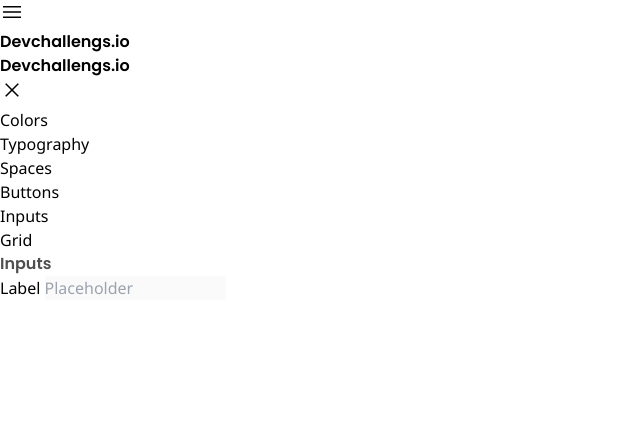
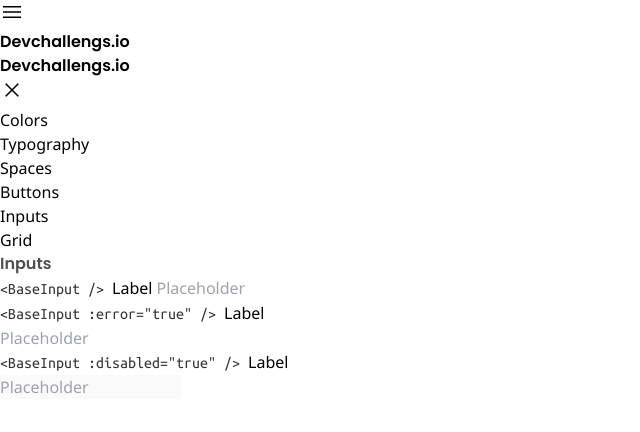
Before and after one commit to RennanPeron/reusable-components, a Vue app: page /inputs in a window 1280 px wide. Shown: the top 432 px of the page, without its empty margins (0-640 px from the left). Built offline with nearby package versions, Linux system fonts and the light colour scheme.

Commit message:
input error added

```diff
--- a/src/components/base/Button.vue
+++ b/src/components/base/Button.vue
@@ -1,6 +1,6 @@
 <template>
     <button type="button" class="rounded-md flex h-fit gap-2" :class="[buttonClass]" :disabled="disabled">
-        {{ text ? text : 'Default' }}
+        {{ text }}
     </button>
 </template>
 
@@ -11,7 +11,8 @@
     props: {
         text: {
             required: false,
-            type: String
+            type: String,
+            default: 'Default'
         },
         icon: {
             required: false,
--- a/src/components/base/Input.vue
+++ b/src/components/base/Input.vue
@@ -1,21 +1,27 @@
 <template>
-    <label :for="id" class="flex flex-col text-gray-900 focus-within:text-blue-400">
+    <label class="flex flex-col text-gray-900 " :class="{
+        'focus-within:text-blue-400': !error,
+        'focus-within:text-red-600 text-red-400': error
+    }">
         <span class="block mb-1 noto-sans text-xs">
             Label
         </span>
-        <input :id="id" type="text" placeholder="Placeholder" class="rounded-lg border-2" :class="{
+        <input type="text" placeholder="Placeholder" class="rounded-lg border-2 hover:border-gray-900" :class="{
+            'focus:border-blue-400 border-gray-400 text-gray-3': !error,
+            'focus:border-red-600 border-red-400 text-gray-3': error,
             'px-3 py-4': !size || size == 'md',
-            'border-gray-400 text-gray-3 hover:border-gray-900 focus:border-blue-400': true,
             'bg-gray-200': disabled
         }" :disabled="disabled">
     </label>
 </template>
 
 <script>
+import { ref } from 'vue';
+
 export default {
     props: {
         id: {
-            required: true,
+            required: false,
             type: String
         },
         size: {
@@ -25,6 +31,17 @@
         disabled: {
             required: false,
             type: Boolean
+        },
+        error: {
+            required: false,
+            type: Boolean
+        }
+    },
+    setup() {
+
+
+        return {
+
         }
     }
 }
--- a/src/views/InputsView.vue
+++ b/src/views/InputsView.vue
@@ -2,14 +2,29 @@
     <main>
         <h2 class="text-gray-2 text-2xl font-medium mb-6 first:mt-0 mt-10">Inputs</h2>
         <!-- Default Input -->
-        <section class="examples flex flex-wrap w-fit mb-8 gap-x-16 gap-y-8 lg:gap-x-32">
-            <base-input :disabled="isDisabled" :id="'default'" />
+        <section class="examples flex flex-wrap flex=row w-fit mb-8 gap-x-16 gap-y-8 lg:gap-x-32">
+            <div>
+                <span class="block text-gray-1 mb-3">
+                    &lt;BaseInput /&gt;
+                </span>
+                <base-input />
+            </div>
+            <div>
+                <span class="block text-gray-1 mb-3">
+                    &lt;BaseInput :error="true" /&gt;
+                </span>
+                <base-input :error="true" />
+            </div>
+            <div>
+                <span class="block text-gray-1 mb-3">
+                    &lt;BaseInput :disabled="true" /&gt;
+                </span>
+                <base-input :disabled="true" />
+            </div>
         </section>
     </main>
 </template>
 
 <script setup>
-import { ref } from 'vue'
-
-const isDisabled = ref(true)
+import { ref } from 'vue';
 </script>
```
